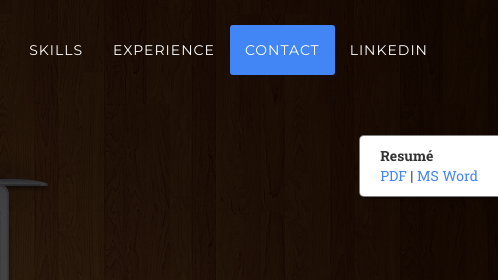
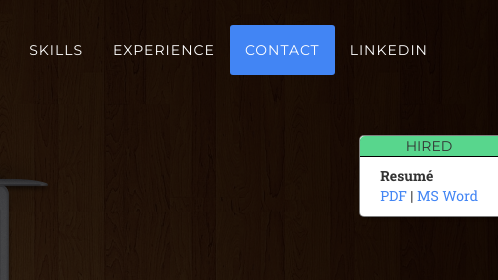
Before and after one commit to williamsaleme/williamsaleme.github.io, a website: page index.html in a window 1280 px wide. Shown: the top 280 px of the page, 782-1280 px from the left. Drawn offline with nearby package versions, Linux system fonts and the light colour scheme; a web font is replaced by a local one.

Commit message:
Added a Hired Status

```diff
--- a/index.html
+++ b/index.html
@@ -96,7 +96,10 @@
         </div>
         <!-- /.container-fluid -->
 
-        <div class="nav-subnav"><strong>Resum&eacute;</strong><br/><a href="https://goo.gl/GAW7m5" target="_blank">PDF</a> | <a href="https://goo.gl/tXpSLu" target="_blank">MS Word</a></div>
+        <div class="nav-subnav">
+            <span class="hired-status">Hired</span>
+            <strong>Resum&eacute;</strong><br/><a href="https://goo.gl/GAW7m5" target="_blank">PDF</a> | <a href="https://goo.gl/tXpSLu" target="_blank">MS Word</a>
+        </div>
     </nav>
 
     <!-- Header -->
--- a/scss/agency.scss
+++ b/scss/agency.scss
@@ -159,13 +159,28 @@ h1, h2, h3, h4, h5, h6 {
         background: white;
         position: absolute;
         right: 0;
-        padding: 10px 20px;
+        padding: 30px 20px 10px;
         border-top-left-radius: 5px;
         border-bottom-left-radius: 5px;
         border: 1px solid rgba(0,0,0,0.5);
         border-right: none;
         margin-top: 60px;
         box-shadow: 3px 2px 3px rgba(0,0,0,0.3);
+
+        .hired-status {
+            @include heading-font;
+            width: 100%;
+            line-height: 20px;
+            top: 0;
+            right: 0;
+            position: absolute;
+            display: inline-block;
+            background: #58D68D;
+            border-top-left-radius: 5px;
+            text-transform: uppercase;
+            box-shadow: 0px 1px 0px rgba(0,0,0,1);
+            text-align: center;
+        }
     }
 }
 
```
Also changed, not shown: css/agency.css, css/agency.min.css.
